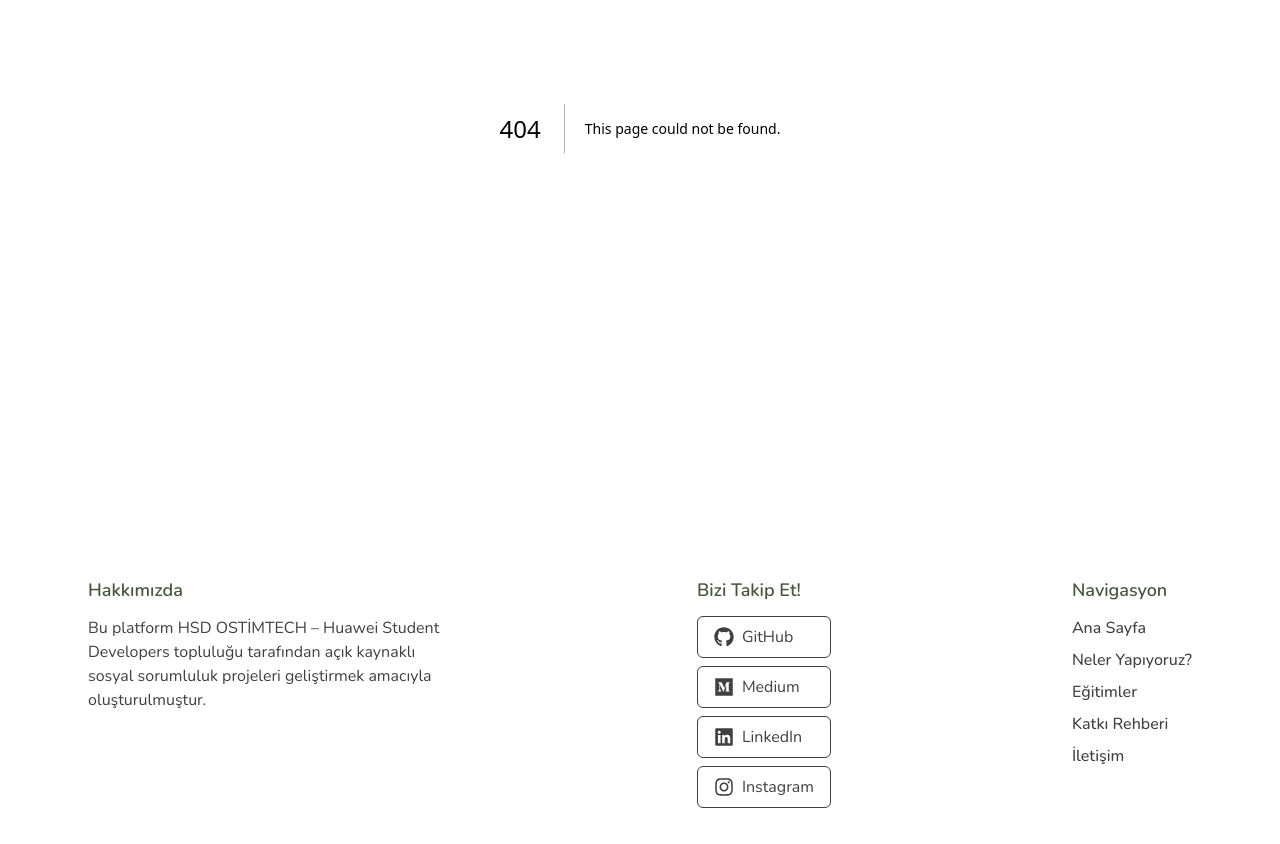
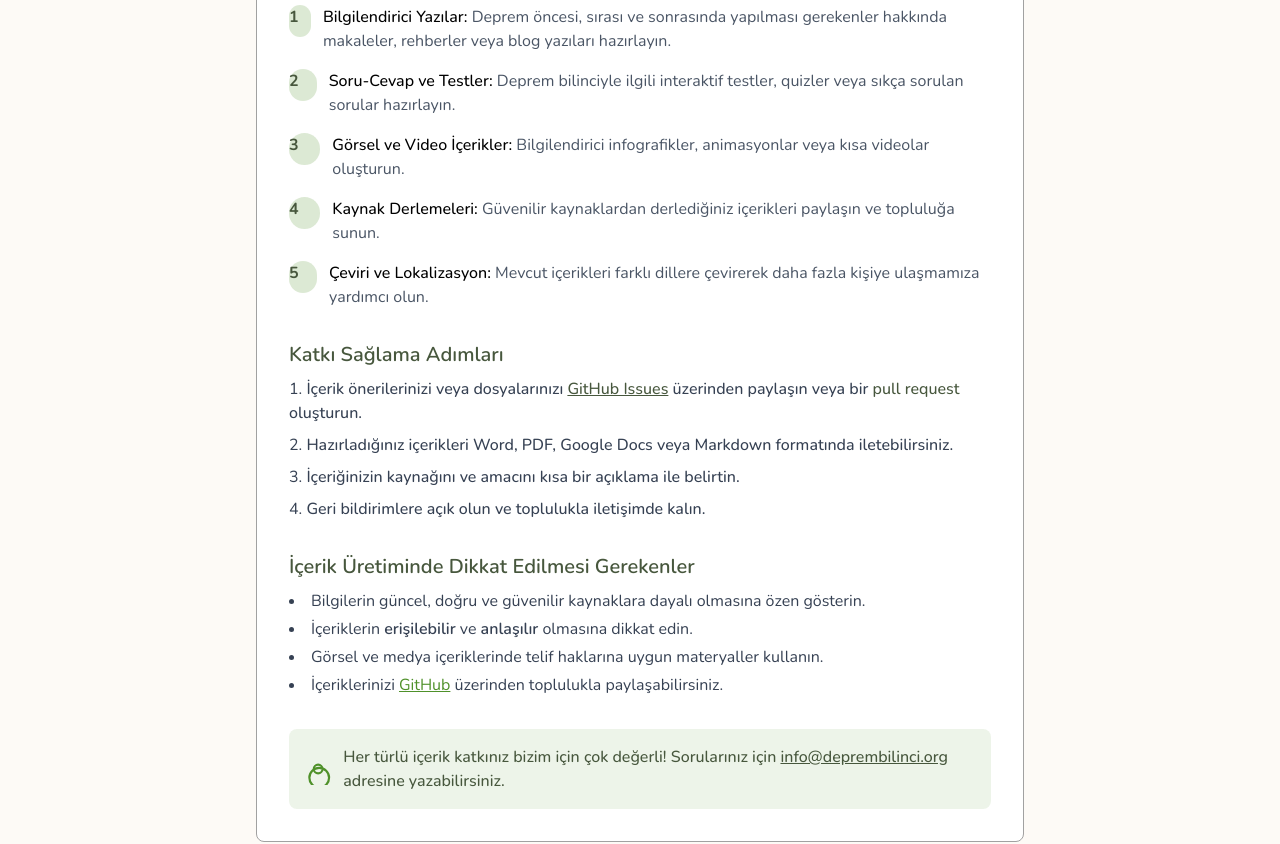
Before and after one commit to HSD-OSTIMTECH/DepremBilinci, a Next.js app: page /katki/icerik-uret in a window 1280 px wide. Before the commit this address had no page. Shown: the part 360-1204 px from the top of the page. Built offline with nearby package versions, Linux system fonts and the light colour scheme.

Commit message:
feat: done icerik-uret page site

```diff
--- /dev/null
+++ b/pages/katki/icerik-uret.tsx
@@ -0,0 +1,193 @@
+import React from "react";
+
+const IcerikUret = () => {
+    return (
+        <main className="min-h-screen py-12 px-4">
+            <section className="max-w-3xl mx-auto rounded-lg border border-neutral-400 p-8 bg-white">
+                <h1 className="text-2xl font-semibold text-primary mb-4">
+                    İçerik Üreterek Deprem Bilinci’ni Güçlendirin
+                </h1>
+                <p className="text-gray-700 mb-6">
+                    Deprem Bilinci projesine içerik üreterek katkı sağlamak isteyen herkese
+                    açığız! Toplumu bilinçlendirmek ve doğru bilgiye erişimi artırmak için
+                    birlikte çalışıyoruz. Katkı sağlamak için aşağıdaki adımları takip
+                    edebilirsiniz.
+                </p>
+
+                <div className="mb-8">
+                    <h2 className="text-xl font-semibold text-primary mb-2">
+                        Nasıl Katkı Sağlayabilirsiniz?
+                    </h2>
+                    <ul className="space-y-4 mt-6">
+                        <li className="flex items-start">
+                            <span className="inline-block w-8 h-8 bg-sage/20 text-primary rounded-full flex items-center justify-center mr-3 font-bold">
+                                1
+                            </span>
+                            <div>
+                                <span className="font-medium">Bilgilendirici Yazılar:</span>
+                                <span className="text-gray-600">
+                                    {" "}
+                                    Deprem öncesi, sırası ve sonrasında yapılması gerekenler hakkında
+                                    makaleler, rehberler veya blog yazıları hazırlayın.
+                                </span>
+                            </div>
+                        </li>
+                        <li className="flex items-start">
+                            <span className="inline-block w-8 h-8 bg-sage/20 text-primary rounded-full flex items-center justify-center mr-3 font-bold">
+                                2
+                            </span>
+                            <div>
+                                <span className="font-medium">Soru-Cevap ve Testler:</span>
+                                <span className="text-gray-600">
+                                    {" "}
+                                    Deprem bilinciyle ilgili interaktif testler, quizler veya sıkça
+                                    sorulan sorular hazırlayın.
+                                </span>
+                            </div>
+                        </li>
+                        <li className="flex items-start">
+                            <span className="inline-block w-8 h-8 bg-sage/20 text-primary rounded-full flex items-center justify-center mr-3 font-bold">
+                                3
+                            </span>
+                            <div>
+                                <span className="font-medium">Görsel ve Video İçerikler:</span>
+                                <span className="text-gray-600">
+                                    {" "}
+                                    Bilgilendirici infografikler, animasyonlar veya kısa videolar
+                                    oluşturun.
+                                </span>
+                            </div>
+                        </li>
+                        <li className="flex items-start">
+                            <span className="inline-block w-8 h-8 bg-sage/20 text-primary rounded-full flex items-center justify-center mr-3 font-bold">
+                                4
+                            </span>
+                            <div>
+                                <span className="font-medium">Kaynak Derlemeleri:</span>
+                                <span className="text-gray-600">
+                                    {" "}
+                                    Güvenilir kaynaklardan derlediğiniz içerikleri paylaşın ve
+                                    topluluğa sunun.
+                                </span>
+                            </div>
+                        </li>
+                        <li className="flex items-start">
+                            <span className="inline-block w-8 h-8 bg-sage/20 text-primary rounded-full flex items-center justify-center mr-3 font-bold">
+                                5
+                            </span>
+                            <div>
+                                <span className="font-medium">Çeviri ve Lokalizasyon:</span>
+                                <span className="text-gray-600">
+                                    {" "}
+                                    Mevcut içerikleri farklı dillere çevirerek daha fazla kişiye
+                                    ulaşmamıza yardımcı olun.
+                                </span>
+                            </div>
+                        </li>
+                    </ul>
+                </div>
+
+                <div className="mb-8">
+                    <h2 className="text-xl font-semibold text-primary mb-2">
+                        Katkı Sağlama Adımları
+                    </h2>
+                    <ol className="list-decimal list-inside space-y-2 text-gray-700">
+                        <li>
+                            <span className="font-medium">
+                                İçerik önerilerinizi veya dosyalarınızı{" "}
+                                <a
+                                    href="https://github.com/HSD-OSTIMTECH/DepremBilinci/issues"
+                                    className="text-primary underline"
+                                    target="_blank"
+                                    rel="noopener noreferrer"
+                                >
+                                    GitHub Issues
+                                </a>{" "}
+                                üzerinden paylaşın veya bir{" "}
+                                <span className="text-primary">pull request</span> oluşturun.
+                            </span>
+                        </li>
+                        <li>
+                            <span className="font-medium">
+                                Hazırladığınız içerikleri Word, PDF, Google Docs veya Markdown
+                                formatında iletebilirsiniz.
+                            </span>
+                        </li>
+                        <li>
+                            <span className="font-medium">
+                                İçeriğinizin kaynağını ve amacını kısa bir açıklama ile belirtin.
+                            </span>
+                        </li>
+                        <li>
+                            <span className="font-medium">
+                                Geri bildirimlere açık olun ve toplulukla iletişimde kalın.
+                            </span>
+                        </li>
+                    </ol>
+                </div>
+
+                <div className="mb-8">
+                    <h2 className="text-xl font-semibold text-primary mb-2">
+                        İçerik Üretiminde Dikkat Edilmesi Gerekenler
+                    </h2>
+                    <ul className="list-disc list-inside text-gray-700 space-y-1">
+                        <li>
+                            Bilgilerin güncel, doğru ve güvenilir kaynaklara dayalı olmasına özen
+                            gösterin.
+                        </li>
+                        <li>
+                            İçeriklerin{" "}
+                            <span className="font-semibold">erişilebilir</span> ve{" "}
+                            <span className="font-semibold">anlaşılır</span> olmasına dikkat
+                            edin.
+                        </li>
+                        <li>
+                            Görsel ve medya içeriklerinde telif haklarına uygun materyaller
+                            kullanın.
+                        </li>
+                        <li>
+                            İçeriklerinizi{" "}
+                            <a
+                                href="https://github.com/HSD-OSTIMTECH/DepremBilinci"
+                                className="text-sage underline"
+                                target="_blank"
+                                rel="noopener noreferrer"
+                            >
+                                GitHub
+                            </a>{" "}
+                            üzerinden toplulukla paylaşabilirsiniz.
+                        </li>
+                    </ul>
+                </div>
+
+                <div className="bg-sage/10 rounded-lg p-4 flex items-center">
+                    <svg
+                        className="w-8 h-8 text-sage mr-3"
+                        fill="none"
+                        stroke="currentColor"
+                        strokeWidth="2"
+                        viewBox="0 0 24 24"
+                    >
+                        <path
+                            strokeLinecap="round"
+                            strokeLinejoin="round"
+                            d="M16 12a4 4 0 01-8 0 4 4 0 018 0zm6 8a9 9 0 11-18 0 9 9 0 0118 0z"
+                        />
+                    </svg>
+                    <span className="text-primary font-medium">
+                        Her türlü içerik katkınız bizim için çok değerli! Sorularınız için{" "}
+                        <a
+                            href="mailto:info@deprembilinci.org"
+                            className="underline"
+                        >
+                            info@deprembilinci.org
+                        </a>{" "}
+                        adresine yazabilirsiniz.
+                    </span>
+                </div>
+            </section>
+        </main>
+    );
+};
+
+export default IcerikUret;
```
